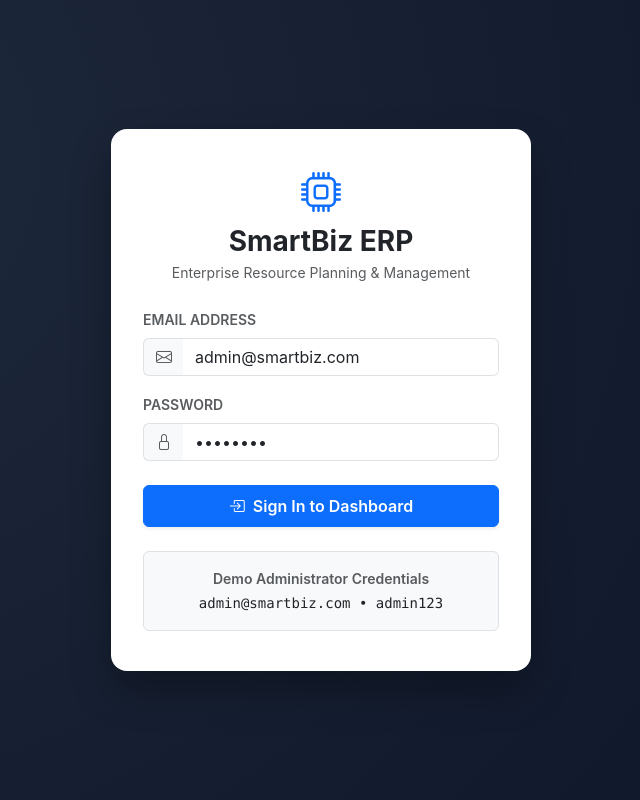
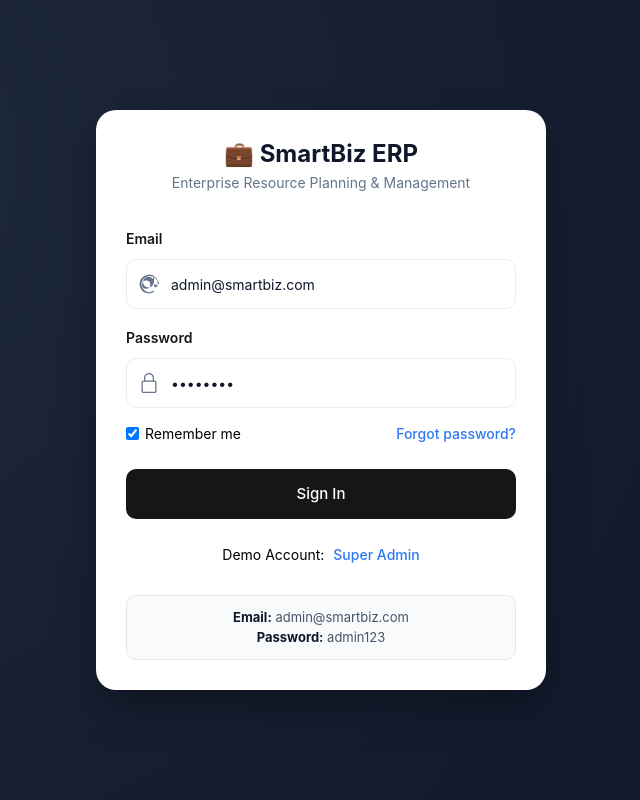
Before and after one commit to krishna04044/SmartBit_ERP, a Flask app: page /login in a window 1280 px wide. Shown: the whole page, without its empty margins (319-959 px from the left). Run offline with Flask 3, Linux system fonts and the light colour scheme.

Commit message:
Apply Uiverse.io login form design to Streamlit and Flask

```diff
--- a/templates/login.html
+++ b/templates/login.html
@@ -5,75 +5,238 @@
   <meta name="viewport" content="width=device-width, initial-scale=1">
   <title>SmartBiz ERP - Sign In</title>
   <link href="https://cdn.jsdelivr.net/npm/bootstrap@5.3.3/dist/css/bootstrap.min.css" rel="stylesheet">
-  <link rel="stylesheet" href="https://cdn.jsdelivr.net/npm/bootstrap-icons@1.11.3/font/bootstrap-icons.min.css">
   <style>
+    /* From Uiverse.io by micaelgomestavares */
     body {
       background: radial-gradient(circle at 10% 20%, #1e293b 0%, #0f172a 90%);
       min-height: 100vh;
       display: flex;
       align-items: center;
       justify-content: center;
-      font-family: -apple-system, BlinkMacSystemFont, "Segoe UI", Roboto, sans-serif;
+      padding: 20px;
+      margin: 0;
+      font-family: -apple-system, BlinkMacSystemFont, 'Segoe UI', Roboto, Oxygen, Ubuntu, Cantarell, 'Open Sans', 'Helvetica Neue', sans-serif;
     }
-    .login-card {
-      max-width: 420px;
+
+    .form {
+      display: flex;
+      flex-direction: column;
+      gap: 10px;
+      background-color: #ffffff;
+      padding: 30px;
+      width: 450px;
+      max-width: 100%;
+      border-radius: 20px;
+      box-shadow: 0 20px 40px rgba(0, 0, 0, 0.3);
+      font-family: -apple-system, BlinkMacSystemFont, 'Segoe UI', Roboto, Oxygen, Ubuntu, Cantarell, 'Open Sans', 'Helvetica Neue', sans-serif;
+    }
+
+    ::placeholder {
+      font-family: -apple-system, BlinkMacSystemFont, 'Segoe UI', Roboto, Oxygen, Ubuntu, Cantarell, 'Open Sans', 'Helvetica Neue', sans-serif;
+      color: #94a3b8;
+    }
+
+    .form-header {
+      text-align: center;
+      margin-bottom: 10px;
+    }
+
+    .form-header h2 {
+      font-weight: 700;
+      color: #0f172a;
+      margin-bottom: 4px;
+      font-size: 24px;
+    }
+
+    .form-header p {
+      color: #64748b;
+      font-size: 14px;
+      margin-bottom: 15px;
+    }
+
+    .flex-column {
+      display: flex;
+      flex-direction: column;
+      gap: 5px;
+    }
+
+    .flex-column > label {
+      color: #151717;
+      font-weight: 600;
+      font-size: 14px;
+    }
+
+    .inputForm {
+      border: 1.5px solid #ecedec;
+      border-radius: 10px;
+      height: 50px;
+      display: flex;
+      align-items: center;
+      padding-left: 12px;
+      padding-right: 12px;
+      transition: 0.2s ease-in-out;
+      background-color: #ffffff;
+    }
+
+    .inputForm svg {
+      fill: #64748b;
+      flex-shrink: 0;
+    }
+
+    .input {
+      margin-left: 10px;
+      border-radius: 10px;
+      border: none;
       width: 100%;
-      background: #ffffff;
-      border-radius: 1rem;
-      box-shadow: 0 20px 40px rgba(0, 0, 0, 0.3);
-      padding: 2.5rem 2rem;
+      height: 100%;
+      font-size: 14px;
+      color: #0f172a;
+    }
+
+    .input:focus {
+      outline: none;
+    }
+
+    .inputForm:focus-within {
+      border: 1.5px solid #2d79f3;
+    }
+
+    .inputForm:focus-within svg {
+      fill: #2d79f3;
+    }
+
+    .flex-row {
+      display: flex;
+      flex-direction: row;
+      align-items: center;
+      gap: 10px;
+      justify-content: space-between;
+      margin-top: 5px;
+    }
+
+    .flex-row > div {
+      display: flex;
+      align-items: center;
+      gap: 6px;
+    }
+
+    .flex-row > div > label {
+      font-size: 14px;
+      color: black;
+      font-weight: 400;
+      cursor: pointer;
+    }
+
+    .span {
+      font-size: 14px;
+      margin-left: 5px;
+      color: #2d79f3;
+      font-weight: 500;
+      cursor: pointer;
+      text-decoration: none;
+    }
+
+    .span:hover {
+      text-decoration: underline;
+    }
+
+    .button-submit {
+      margin: 15px 0 5px 0;
+      background-color: #151717;
+      border: none;
+      color: white;
+      font-size: 15px;
+      font-weight: 500;
+      border-radius: 10px;
+      height: 50px;
+      width: 100%;
+      cursor: pointer;
+      transition: 0.2s ease-in-out;
+    }
+
+    .button-submit:hover {
+      background-color: #252727;
+    }
+
+    .p {
+      text-align: center;
+      color: black;
+      font-size: 14px;
+      margin: 10px 0 5px 0;
+    }
+
+    .demo-credentials {
+      margin-top: 15px;
+      padding: 12px;
+      background: #f8fafc;
+      border: 1px solid #e2e8f0;
+      border-radius: 10px;
+      font-size: 13px;
+      color: #475569;
+      text-align: center;
+    }
+
+    .demo-credentials strong {
+      color: #0f172a;
     }
   </style>
 </head>
 <body>
-  <div class="login-card">
-    <div class="text-center mb-4">
-      <div class="display-6 text-primary mb-2">
-        <i class="bi bi-cpu"></i>
-      </div>
-      <h3 class="fw-bold text-dark mb-1">SmartBiz ERP</h3>
-      <p class="text-muted small">Enterprise Resource Planning & Management</p>
+
+  <form class="form" method="post">
+    <div class="form-header">
+      <h2>💼 SmartBiz ERP</h2>
+      <p>Enterprise Resource Planning & Management</p>
     </div>
 
     {% with messages = get_flashed_messages(with_categories=true) %}
       {% if messages %}
         {% for cat, msg in messages %}
-          <div class="alert alert-{{cat}} alert-dismissible fade show small" role="alert">
+          <div class="alert alert-{{cat}} py-2 px-3 small rounded-3 mb-2" role="alert">
             {{msg}}
-            <button type="button" class="btn-close" data-bs-dismiss="alert"></button>
           </div>
         {% endfor %}
       {% endif %}
     {% endwith %}
 
-    <form method="post">
-      <div class="mb-3">
-        <label class="form-label small fw-semibold text-muted text-uppercase">Email Address</label>
-        <div class="input-group">
-          <span class="input-group-text bg-light border-end-0"><i class="bi bi-envelope text-muted"></i></span>
-          <input class="form-control border-start-0" name="email" type="email" placeholder="admin@smartbiz.com" value="admin@smartbiz.com" required>
-        </div>
+    <div class="flex-column">
+      <label>Email</label>
+    </div>
+    <div class="inputForm">
+      <svg height="20" viewBox="0 0 32 32" width="20" xmlns="http://www.w3.org/2000/svg">
+        <path d="m30.853 13.87a15 15 0 0 0 -29.729 4.082 15.1 15.1 0 0 0 12.876 12.918 15.6 15.6 0 0 0 2.016.13 14.85 14.85 0 0 0 7.715-2.145 1 1 0 1 0 -1.06-1.7 12.87 12.87 0 0 1 -6.655 1.845 13.1 13.1 0 0 1 -11.9-11.237 13 13 0 0 1 25.757-3.535 12.87 12.87 0 0 1 .129 1.772c0 3.1-1.346 5-3.342 5s-2.658-1.579-2.658-3.5v-10.5a1 1 0 0 0 -2 0v1.077a8.5 8.5 0 1 0 1.5 5.923c0-.138-.008-.276-.02-.413a4.5 4.5 0 0 0 8.52 1.413 7.02 7.02 0 0 0 .5-3.2 14.9 14.9 0 0 0 -.07-1.495zm-12.853 3.13a6.5 6.5 0 1 1 -6.5-6.5 6.508 6.508 0 0 1 6.5 6.5z"></path>
+      </svg>
+      <input type="email" name="email" class="input" placeholder="Enter your Email" value="admin@smartbiz.com" required>
+    </div>
+
+    <div class="flex-column mt-2">
+      <label>Password</label>
+    </div>
+    <div class="inputForm">
+      <svg height="20" viewBox="-64 0 512 512" width="20" xmlns="http://www.w3.org/2000/svg">
+        <path d="m336 512h-288c-26.453125 0-48-21.523438-48-48v-224c0-26.476562 21.546875-48 48-48h288c26.453125 0 48 21.523438 48 48v224c0 26.476562-21.546875 48-48 48zm-288-288c-8.8125 0-16 7.167969-16 16v224c0 8.832031 7.1875 16 16 16h288c8.8125 0 16-7.167969 16-16v-224c0-8.832031-7.1875-16-16-16zm0 0"></path>
+        <path d="m304 224c-8.832031 0-16-7.167969-16-16v-80c0-52.929688-43.070312-96-96-96s-96 43.070312-96 96v80c0 8.832031-7.167969 16-16 16s-16-7.167969-16-16v-80c0-70.59375 57.40625-128 128-128s128 57.40625 128 128v80c0 8.832031-7.167969 16-16 16zm0 0"></path>
+      </svg>
+      <input type="password" name="password" class="input" placeholder="Enter your Password" value="admin123" required>
+    </div>
+
+    <div class="flex-row">
+      <div>
+        <input type="checkbox" id="remember" checked>
+        <label for="remember">Remember me</label>
       </div>
+      <span class="span">Forgot password?</span>
+    </div>
 
-      <div class="mb-4">
-        <label class="form-label small fw-semibold text-muted text-uppercase">Password</label>
-        <div class="input-group">
-          <span class="input-group-text bg-light border-end-0"><i class="bi bi-lock text-muted"></i></span>
-          <input class="form-control border-start-0" name="password" type="password" placeholder="••••••••" value="admin123" required>
-        </div>
-      </div>
+    <button type="submit" class="button-submit">Sign In</button>
 
-      <button type="submit" class="btn btn-primary w-100 py-2 fw-semibold shadow-sm">
-        <i class="bi bi-box-arrow-in-right me-1"></i> Sign In to Dashboard
-      </button>
-    </form>
+    <p class="p">Demo Account: <span class="span">Super Admin</span></p>
 
-    <div class="mt-4 p-3 bg-light rounded text-center small border">
-      <div class="text-muted fw-semibold mb-1">Demo Administrator Credentials</div>
-      <div class="text-dark font-monospace">admin@smartbiz.com &bull; admin123</div>
+    <div class="demo-credentials">
+      <div><strong>Email:</strong> admin@smartbiz.com</div>
+      <div><strong>Password:</strong> admin123</div>
     </div>
-  </div>
+  </form>
 
-  <script src="https://cdn.jsdelivr.net/npm/bootstrap@5.3.3/dist/js/bootstrap.bundle.min.js"></script>
 </body>
 </html>
```
Also changed, not shown: streamlit_app.py (+125 -8 lines).
